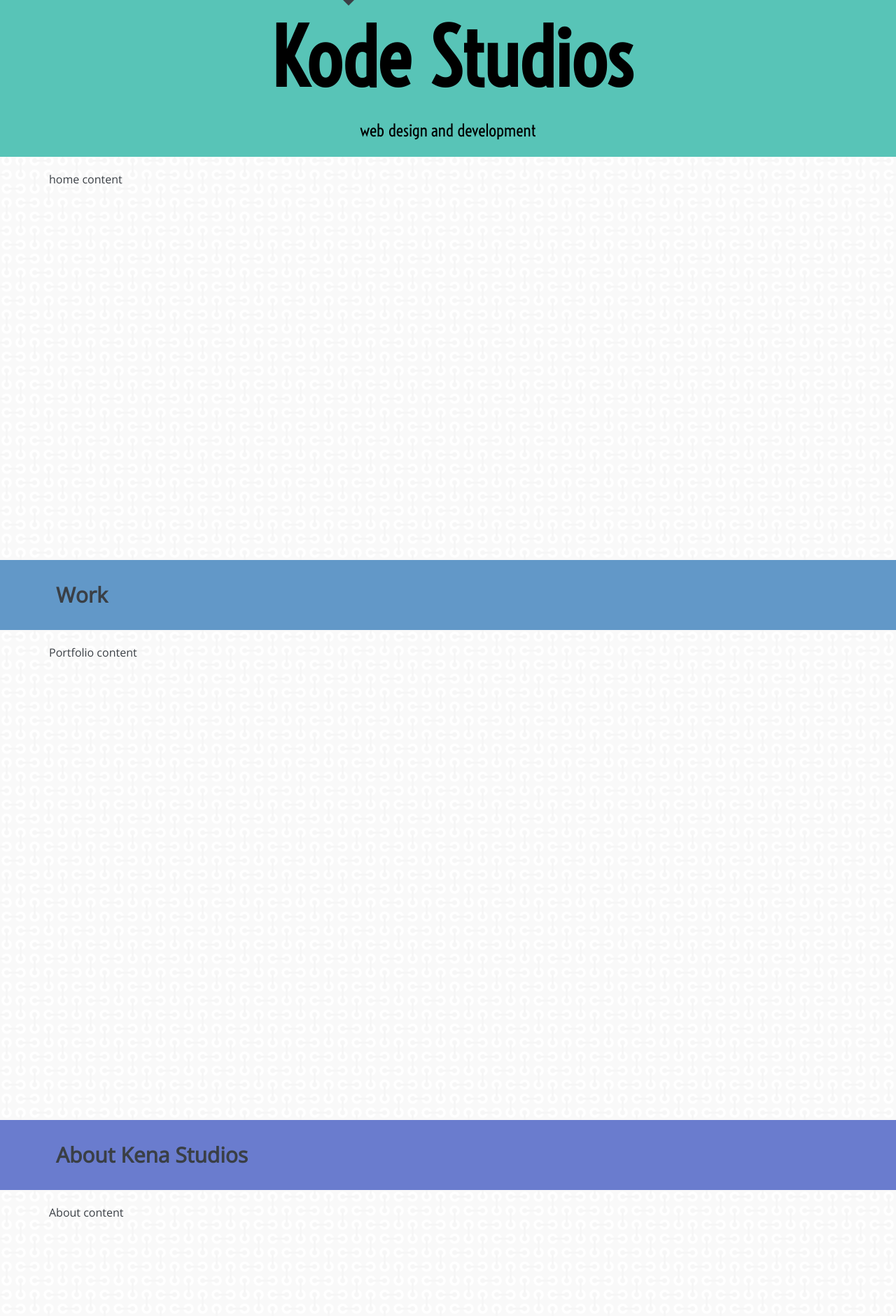
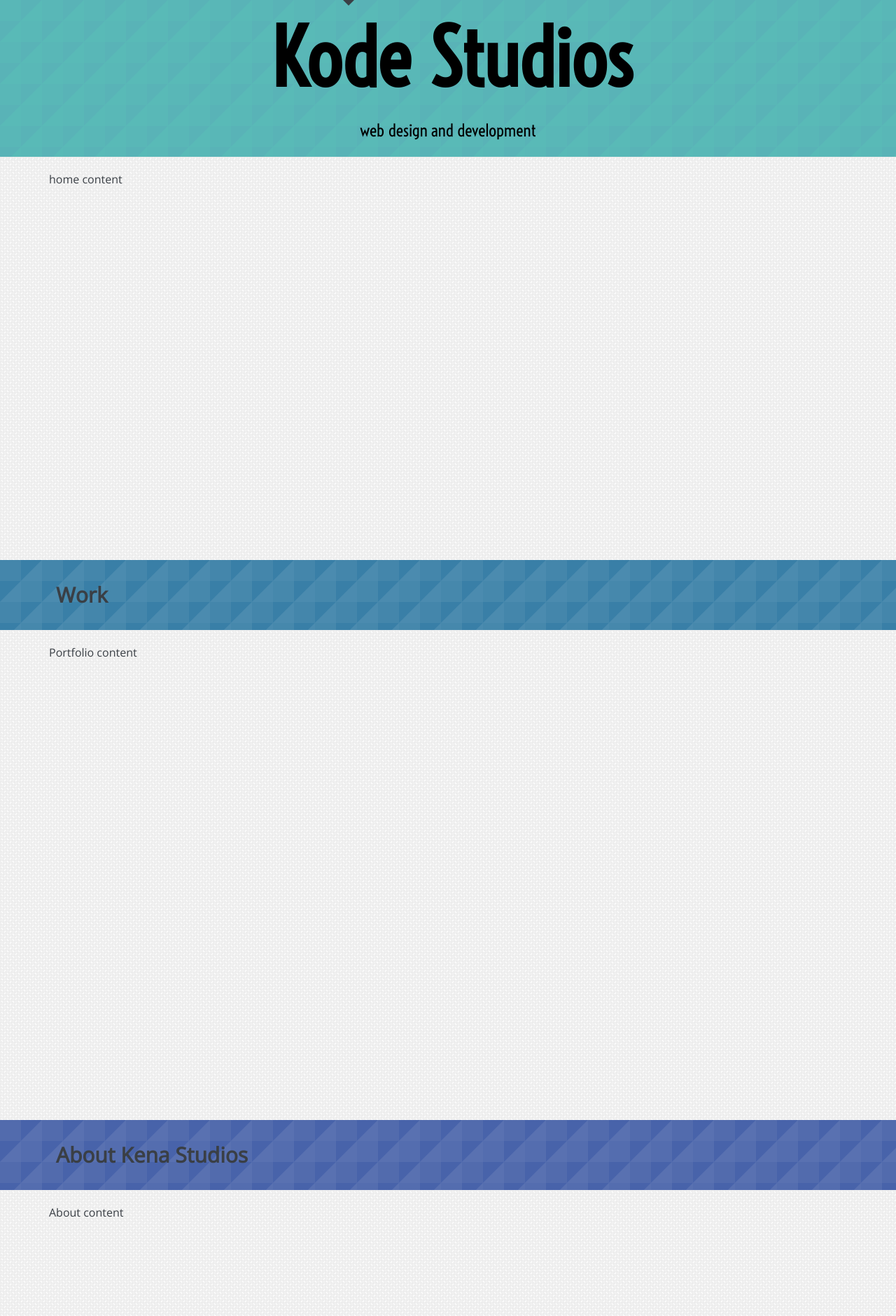
Before and after one commit to koscida/kode-studios, a PHP site: page / in a window 1280 px wide. Shown: the part 40-1920 px from the top of the page at 70% size. Run offline with PHP 8.4, Linux system fonts and the light colour scheme; some web fonts are replaced.

Commit message:
new background images

```diff
--- a/kode/css/main.css
+++ b/kode/css/main.css
@@ -81,6 +81,8 @@
 	line-height: 150%;
 	color: #3A3F45;
 	background: url('../images/connect.png');
+	background: url('../images/pixel_weave_1.png');
+	background: url('../images/p4.png');
 }
 
 h1, h2, h3 {
@@ -224,14 +226,21 @@
 .head {
 	min-height: 100px;
 }
+.section:nth-of-type(1) .head {
+	background: #58C4B7;
+	background: url(../images/triangle_1.png);
+}
 .section:nth-of-type(2) .head {
 	background: #6298C8;
+	background: url(../images/triangle_2.png);
 }
 .section:nth-of-type(3) .head {
 	background: #6A7CCE;
+	background: url(../images/triangle_3.png);
 }
 .section:nth-of-type(4) .head {
 	background: #7E6BCF;
+	background: url(../images/triangle_4.png);
 }
 .head h2 {
 	line-height: 100px;
@@ -251,7 +260,6 @@
 #title {
 	font-family: 'Voltaire', sans-serif;
 	text-align: center;
-	background: #58C4B7;
 	color: black;
 }
 #title h1 {
```
Also changed, not shown: kode/images/p4.png (added), kode/images/pixel_weave.png (added), kode/images/pixel_weave_1.png (added), kode/images/pw_pattern.png (added), kode/images/triangle_1.png (added), kode/images/triangle_2.png (added), kode/images/triangle_3.png (added), kode/images/triangle_4.png (added).
